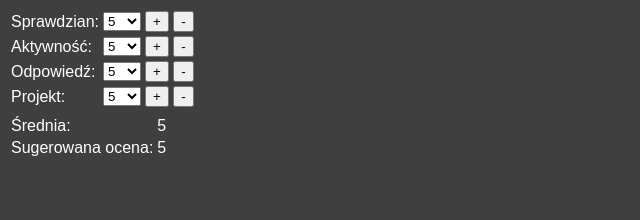
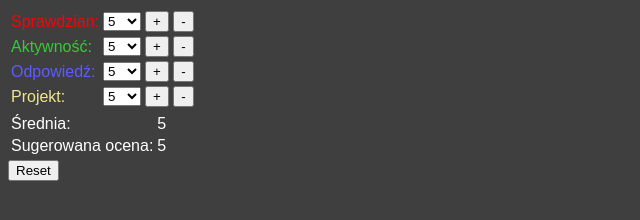
Before and after one commit to Bokeher/bokeher.github.io, a plain HTML site: page index.html in a window 1280 px wide. Shown: the whole page, without its empty margins (0-640 px from the left). Drawn offline with Linux system fonts and the light colour scheme.

Commit message:
Improved code, added colors for categories, added reset button

```diff
--- a/index.html
+++ b/index.html
@@ -6,6 +6,18 @@
     <meta name="viewport" content="width=device-width, initial-scale=1.0">
     <title>Kalkukator średniej</title>
     <style>
+        #spr{
+            color: #FF0000;
+        }
+        #akt{
+            color: #32CD32;
+        }
+        #odp{
+            color: #5c5cff;
+        }
+        #prj{
+            color: #F0E68C;
+        }
         body {
             background-color: #3f3f3f;
             color: white;
@@ -16,18 +28,39 @@
 </head>
 <body>
     <table>
-        <tr><td> Sprawdzian: </td><td id="tdSpr"></td><td> <button id="btnSpr" onclick="addInput('tdSpr')">+</button> <button id="btnSpr" onclick="removeInput('tdSpr')">-</button></td></tr>
-        <tr><td> Aktywność:  </td><td id="tdAkt"></td><td> <button id="btnAkt" onclick="addInput('tdAkt')">+</button> <button id="btnAkt" onclick="removeInput('tdAkt')">-</button></td></tr>
-        <tr><td> Odpowiedź:  </td><td id="tdOdp"></td><td> <button id="btnOdp" onclick="addInput('tdOdp')">+</button> <button id="btnOdp" onclick="removeInput('tdOdp')">-</button></td></tr>
-        <tr><td> Projekt:    </td><td id="tdPrj"></td><td> <button id="btnPrj" onclick="addInput('tdPrj')">+</button> <button id="btnPrj" onclick="removeInput('tdPrj')">-</button></td></tr>
-        <tr><td></td></tr>
-
+        <tr>
+            <td id="spr"> Sprawdzian: </td>
+            <td id="tdSpr"></td>
+            <td> <button id="btnSpr" onclick="addInput('tdSpr')">+</button> <button id="btnSpr" onclick="removeInput('tdSpr')">-</button></td>
+        </tr>
+        <tr>
+            <td id="akt"> Aktywność: </td>
+            <td id="tdAkt"></td>
+            <td> <button id="btnAkt" onclick="addInput('tdAkt')">+</button> <button id="btnAkt" onclick="removeInput('tdAkt')">-</button></td>
+        </tr>
+        <tr>
+            <td id="odp"> Odpowiedź: </td>
+            <td id="tdOdp"></td>
+            <td> <button id="btnOdp" onclick="addInput('tdOdp')">+</button> <button id="btnOdp" onclick="removeInput('tdOdp')">-</button></td>
+        </tr>
+        <tr>
+            <td id="prj"> Projekt: </td>
+            <td id="tdPrj"></td>
+            <td> <button id="btnPrj" onclick="addInput('tdPrj')">+</button> <button id="btnPrj" onclick="removeInput('tdPrj')">-</button></td>
+        </tr>
+        <tr></tr>
     </table>
     <table>
-        <tr><td> Średnia:          </td><td id="tdRes"> 0.00 </td></tr>
-        <tr><td> Sugerowana ocena: </td><td id="tdSuggestedGrade"></td></tr>
+        <tr>
+            <td> Średnia: </td>
+            <td id="tdRes"> 0.00 </td>
+        </tr>
+        <tr>
+            <td> Sugerowana ocena: </td>
+            <td id="tdSuggestedGrade"></td>
+        </tr>
+        <tr></tr>
     </table>
-    <!-- <button id="btn">Oblicz</button> -->
-    <div id="d"></div>
+    <a href="./index.html"><button>Reset</button></a>
 </body>
 </html>
--- a/script.js
+++ b/script.js
@@ -5,10 +5,10 @@ function refresh() {
 }
 
 function calculate() {
-    let sprValue = getAverage(document.getElementById("tdSpr"));
-    let aktValue = getAverage(document.getElementById("tdAkt"));
-    let odpValue = getAverage(document.getElementById("tdOdp"));
-    let prjValue = getAverage(document.getElementById("tdPrj"))
+    const sprValue = getAverage(document.getElementById("tdSpr"));
+    const aktValue = getAverage(document.getElementById("tdAkt"));
+    const odpValue = getAverage(document.getElementById("tdOdp"));
+    const prjValue = getAverage(document.getElementById("tdPrj"))
 
     const result = sprValue*0.5 + aktValue*0.2 + odpValue*0.2 + prjValue*0.1;
 
@@ -22,13 +22,12 @@ function calculate() {
 
 function getAverage(element) {
     let sum = 0;
-    count = element.childElementCount;
+    const count = element.childElementCount;
     for(let i=0; i<count; i++) {
         sum += parseFloat(element.children[i].value);
     }
-    const average = sum / count;
 
-    return average;
+    return sum / count;
 }
 
 function addInput(id) {
```
